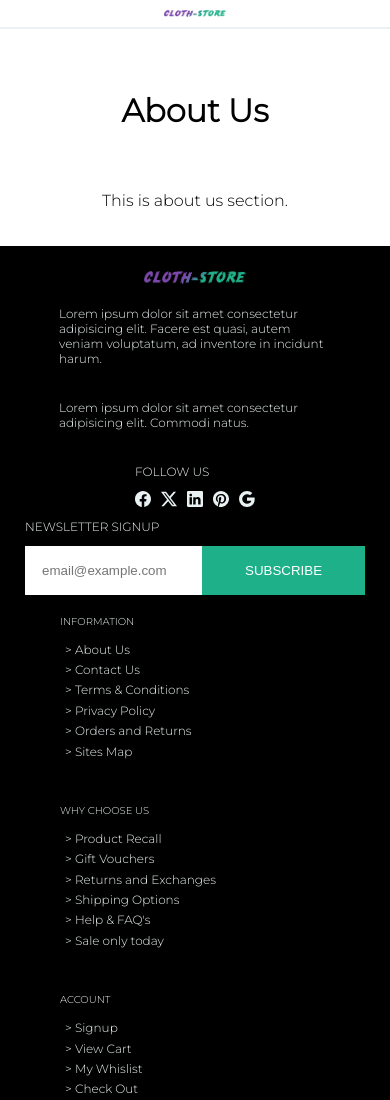
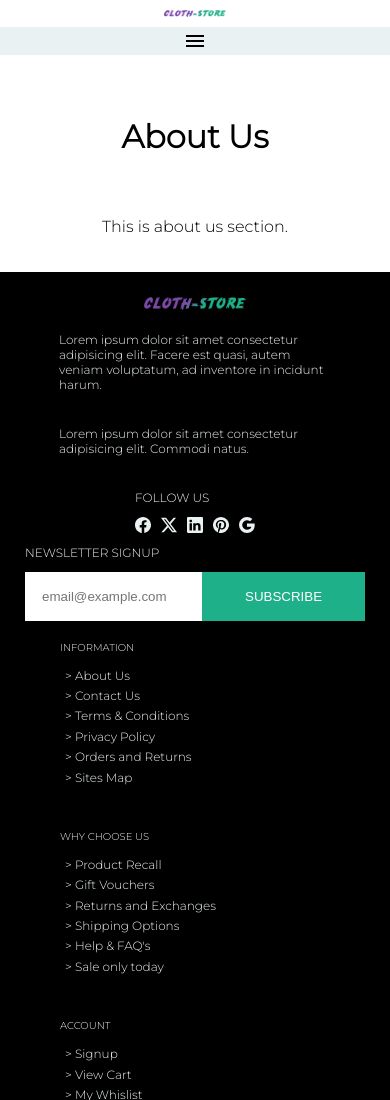
Before and after one commit to ghevaram/clothstore_static, a plain HTML site: page about-us/index.html in a window 390 px wide. Shown: the top 1100 px of the page. Drawn offline with nearby package versions, Linux system fonts and the light colour scheme.

Commit message:
bug fixed

```diff
--- a/about-us/index.html
+++ b/about-us/index.html
@@ -91,6 +91,13 @@
         </div>
       </div>
     </section>
+    <div
+      style="display: flex; justify-content: center"
+      class="menu-toggle"
+      id="menuToggle"
+    >
+      <span class="material-symbols-outlined">menu</span>
+    </div>
     <div>
       <h1 style="text-align: center; padding: 40px">About Us</h1>
       <div style="text-align: center; padding-bottom: 20px">
@@ -231,4 +238,12 @@
       </div>
     </footer>
   </body>
+  <script>
+    document
+      .getElementById("menuToggle")
+      .addEventListener("click", function () {
+        var navbarSection = document.querySelector(".navbar-section");
+        navbarSection.classList.toggle("active");
+      });
+  </script>
 </html>
--- a/wp-content/themes/cloth-store/css/style.css
+++ b/wp-content/themes/cloth-store/css/style.css
@@ -261,6 +261,13 @@ footer{
     width: 50%;
   }
 
+  .menu-toggle{
+    background: #eaf1f2;
+    display: flex;
+    justify-content: center;
+    border-bottom: 2px solid #eaf1f2;
+  }
+
 
   /* Media Queries */
 
@@ -333,10 +340,6 @@ footer{
       display: none;
     }
 
-    /* .main-container-latest-blog {
-      flex-direction: column;
-    } */
-
     .div-1,
     .div-2 {
       width: 100%;
@@ -351,10 +354,6 @@ footer{
       gap: 20px;
     }
 
-    /* .newsletter-input-btn input,
-    .newsletter-input-btn button {
-      width: 100%;
-    } */
     .div-1 {
       display: flex;
       flex-direction: column;
```
Also changed, not shown: blog/index.html (+15 -0 lines), contact/index.html (+15 -0 lines), footwear/index.html (+15 -0 lines), home/index.html (+15 -0 lines), jewelry/index.html (+15 -0 lines), men/index.html (+15 -0 lines), women/index.html (+15 -0 lines).
